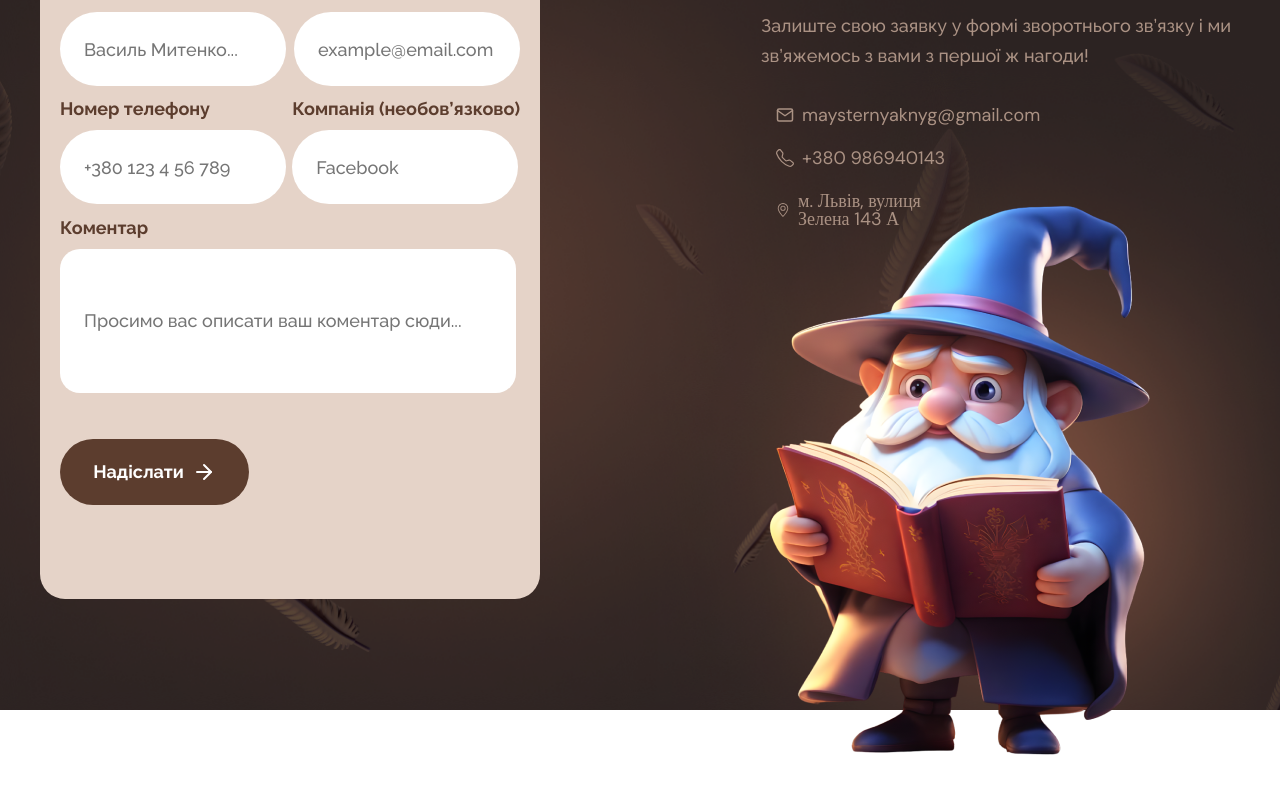
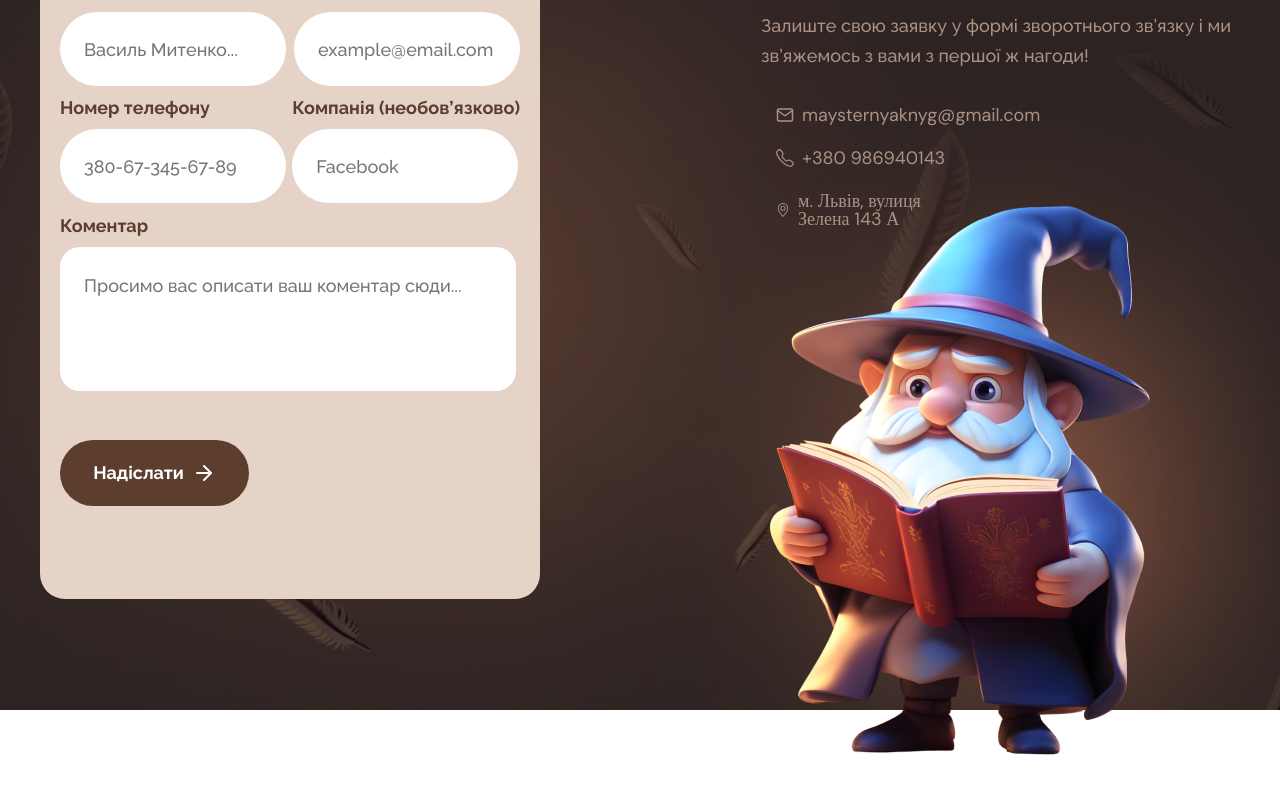
Before and after one commit to kirill25460/book_service, a React (Create React App) app: page / in a window 1280 px wide. Shown: the part 2374-3168 px from the top of the page. Built offline with nearby package versions, Linux system fonts and the light colour scheme.

Commit message:
make cl contactc

```diff
--- a/src/components/Contact/Contact.jsx
+++ b/src/components/Contact/Contact.jsx
@@ -19,38 +19,78 @@ import {
   Geo,
   MagicPic,
   MagicSmallPic,
-  MailLink
+  MailLink,
 } from './Contact.stylde';
 
-import Magic from '../../images/ContactMagic.png'
-import SmallMagic from '../../images/ContactSmallMagic.png'
+import Magic from '../../images/ContactMagic.png';
+import SmallMagic from '../../images/ContactSmallMagic.png';
 
 const Contact = () => {
+
+  const handleSubmit = evt => {
+    evt.preventDefault();
+    const form = evt.currentTarget;
+    const name = form.elements.name.value;
+    const email = form.elements.email.value;
+    const tel = form.elements.tel.value;
+    const company = form.elements.company.value;
+    const comments = form.elements.comments.value;
+    console.log(name, email, tel, company, comments);
+    form.reset();
+  }
+
+
   return (
-    <ContactContainer id='contacts'>
+    <ContactContainer id="contacts">
       <Left>
-        <FormContainer>
+        <FormContainer onSubmit={handleSubmit}>
           <FormSmallContainer>
             <FormText>Ім’я</FormText>
-            <FormSmallInput placeholder="Василь Митенко..." />
+            <FormSmallInput
+              type="text"
+              name="name"
+              id="name"
+              placeholder="Василь Митенко..."
+            />
           </FormSmallContainer>
           <FormSmallContainer>
             <FormText>Email</FormText>
-            <FormSmallInput placeholder="example@email.com" />
+            <FormSmallInput
+              type="email"
+              name="email"
+              id="email"
+              placeholder="example@email.com"
+            />
           </FormSmallContainer>
           <FormSmallContainer>
             <FormText>Номер телефону</FormText>
-            <FormSmallInput placeholder="+380 123 4 56 789" />
+            <FormSmallInput
+              type="tel"
+              name="number"
+              id="tel"
+              pattern="380-[0-9]{2}-[0-9]{3}-[0-9]{2}-[0-9]{2}"
+              placeholder="380-67-345-67-89"
+            />
           </FormSmallContainer>
           <FormSmallContainer>
             <FormText>Компанія (необов’язково)</FormText>
-            <FormSmallInput placeholder="Facebook" />
+            <FormSmallInput
+              type="text"
+              name="company"
+              id="company"
+              placeholder="Facebook"
+            />
           </FormSmallContainer>
           <FormBigContainer>
             <FormText>Коментар</FormText>
-            <FormBigInput placeholder="Просимо вас описати ваш коментар сюди..." />
+            <FormBigInput
+              type="text"
+              name="comments"
+              id="comments"
+              placeholder="Просимо вас описати ваш коментар сюди..."
+            />
           </FormBigContainer>
-          <FormButton>
+          <FormButton type="submit">
             Надіслати <Arrow />
           </FormButton>
         </FormContainer>
@@ -58,12 +98,26 @@ const Contact = () => {
       <Right>
         <RightSmallText>Зв’язок з нами</RightSmallText>
         <RightMainTitle>Завжди раді вас чути!</RightMainTitle>
-        <RightSubTitle>Залиште свою заявку у формі зворотнього зв’язку і ми зв’яжемось з вами з першої ж нагоди!</RightSubTitle>
-        <RightContactLink><MailLink><Mail/>maysternyaknyg@gmail.com</MailLink></RightContactLink>
-        <RightContactLink><Tel/>+380 986940143</RightContactLink>
-        <RightContactLink><Geo/>м. Львів, вулиця Зелена 143 А</RightContactLink>
-        <MagicPic src={Magic} alt='Magic' />
-        <MagicSmallPic src={SmallMagic} alt='Magic' />
+        <RightSubTitle>
+          Залиште свою заявку у формі зворотнього зв’язку і ми зв’яжемось з вами
+          з першої ж нагоди!
+        </RightSubTitle>
+        <RightContactLink>
+          <MailLink>
+            <Mail />
+            maysternyaknyg@gmail.com
+          </MailLink>
+        </RightContactLink>
+        <RightContactLink>
+          <Tel />
+          +380 986940143
+        </RightContactLink>
+        <RightContactLink>
+          <Geo />
+          м. Львів, вулиця Зелена 143 А
+        </RightContactLink>
+        <MagicPic src={Magic} alt="Magic" />
+        <MagicSmallPic src={SmallMagic} alt="Magic" />
       </Right>
     </ContactContainer>
   );
--- a/src/components/Contact/Contact.stylde.jsx
+++ b/src/components/Contact/Contact.stylde.jsx
@@ -260,20 +260,21 @@ export const FormSmallInput = styled.input`
   }
 `;
 
-export const FormBigInput = styled.input`
+export const FormBigInput = styled.textarea`
   font-family: 'Raleway', sans-serif;
   font-style: normal;
   font-weight: 400;
   font-size: 14px;
   line-height: 18px;
   color: #ab9284;
+  resize: none;
 
   width: 312px;
-  height: 142px;
+  height: 112px;
   border-radius: 20px;
   border: none;
   padding-left: 10px;
-
+  padding-top: 30px;
   margin-bottom: 32px;
 
   &:focus {
@@ -288,10 +289,12 @@ export const FormBigInput = styled.input`
     color: #ab9284;
 
     width: 500px;
-    height: 142px;
+    height: 112px;
     border-radius: 20px;
     border: none;
     padding-left: 10px;
+    padding-top: 30px;
+    resize: none;
 
     margin-bottom: 32px;
 
@@ -309,10 +312,12 @@ export const FormBigInput = styled.input`
     color: #ab9284;
 
     width: 300px;
-    height: 142px;
+    height: 112px;
     border-radius: 20px;
     border: none;
     padding-left: 10px;
+        padding-top: 30px;
+        resize: none;
 
     margin-bottom: 32px;
 
@@ -329,10 +334,12 @@ export const FormBigInput = styled.input`
     color: #ab9284;
 
     width: 430px;
-    height: 142px;
+    height: 112px;
     border-radius: 20px;
     border: none;
     padding-left: 24px;
+    padding-top: 30px;
+    resize: none;
 
     margin-bottom: 32px;
 
@@ -349,10 +356,12 @@ export const FormBigInput = styled.input`
     color: #ab9284;
 
     width: 512px;
-    height: 142px;
+    height: 112px;
     border-radius: 20px;
     border: none;
     padding-left: 24px;
+    padding-top: 30px;
+    resize: none;
 
     margin-bottom: 32px;
 
```
